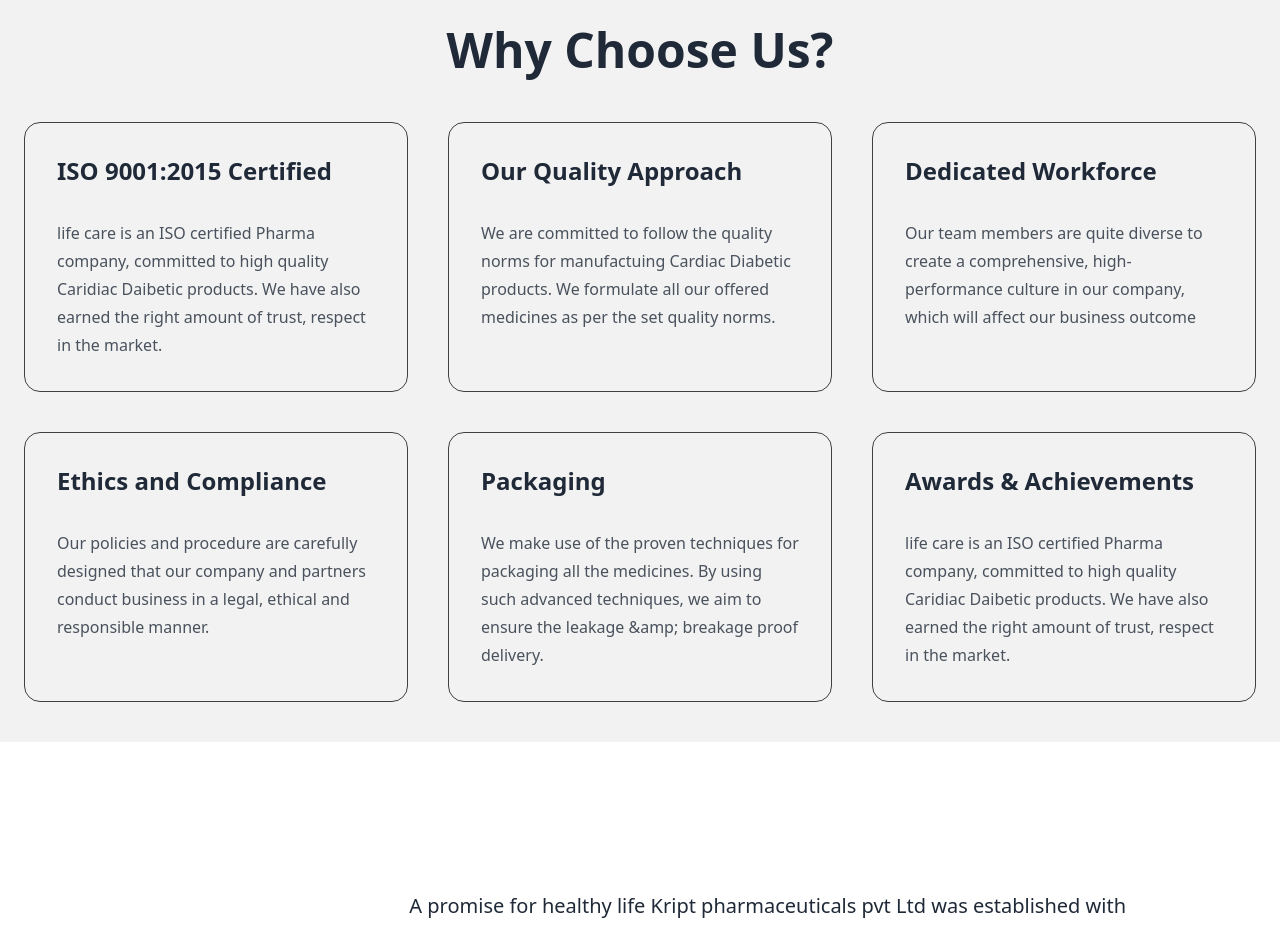
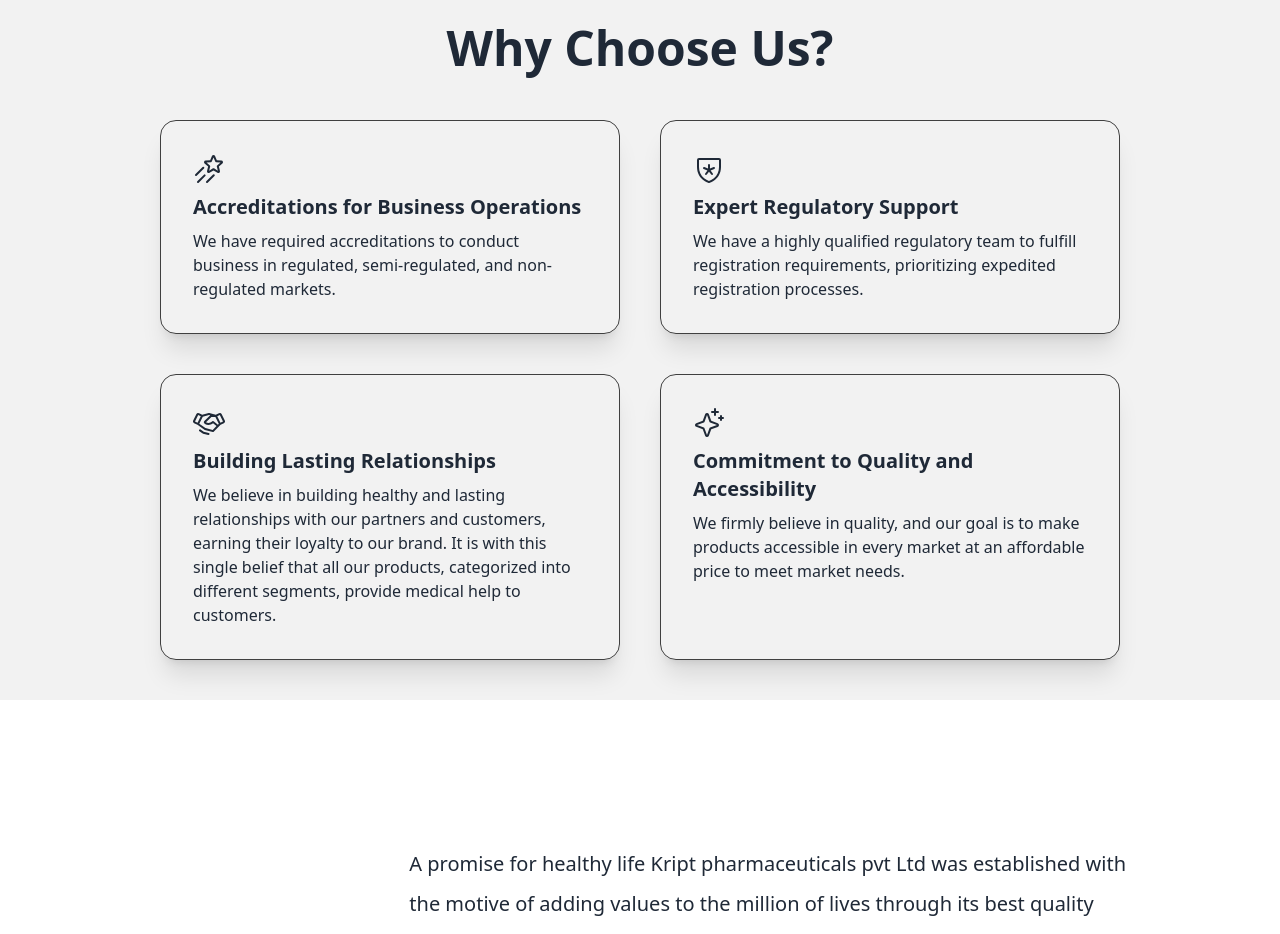
Before and after one commit to decipher-cs/kriptpharma, a React (Vite) app: page / in a window 1280 px wide. Shown: the part 1260-2194 px from the top of the page. Built offline with nearby package versions, Linux system fonts and the light colour scheme.

Commit message:
Changed contents of 'why choose us' and added svg to cards

```diff
--- a/src/routes/index.lazy.tsx
+++ b/src/routes/index.lazy.tsx
@@ -1,6 +1,12 @@
-import { Link, createLazyFileRoute } from '@tanstack/react-router'
+import { createLazyFileRoute } from '@tanstack/react-router'
 import heroImg from '../assets/backgrounds/hero.webp'
 import Breakout from '../components/Breakout'
+import {
+    PiHandshake,
+    PiShieldStar,
+    PiShootingStar,
+    PiSparkle,
+} from 'react-icons/pi'
 
 const modules = import.meta.glob('../assets/backgrounds/*.webp', {
     eager: true,
@@ -24,24 +30,8 @@ const Index = () => {
 
             <FeaturedProducts />
 
-            <section className="-mx-breath space-y-12 bg-base-200 py-10 lg:-mx-breath-lg">
-                <h2 className="text-center text-3xl font-bold lg:text-5xl">
-                    Why Choose Us?
-                </h2>
-                <article className="flex flex-wrap justify-center gap-10">
-                    {reasonsToChooseUs.map((data) => (
-                        <div
-                            key={data.title}
-                            className="card w-96 border border-neutral-700"
-                        >
-                            <div className="card-body prose">
-                                <h2 className="card-title">{data.title}</h2>
-                                <p>{data.description}</p>
-                            </div>
-                        </div>
-                    ))}
-                </article>
-            </section>
+            <ReasonsToChooseUse />
+
             <About />
 
             <MissionSection />
@@ -92,11 +82,12 @@ const featuredProductNames = [
     'Wheelchair',
     'Bed',
 ]
+
 const FeaturedProducts = () => {
     return (
         <Breakout>
             <section
-                className="w-full overflow-hidden border border-neutral-400 py-6"
+                className="w-full overflow-hidden py-6"
                 style={{
                     mask: 'linear-gradient(90deg, transparent, white 10%, white 90%, transparent)',
                 }}
@@ -160,6 +151,53 @@ const About = () => {
     )
 }
 
+const reasonsToChooseUs = [
+    {
+        logo: <PiShootingStar className="size-8" />,
+        title: `Accreditations for Business Operations`,
+        description: `We have required accreditations to conduct business in regulated, semi-regulated, and non-regulated markets.`,
+    },
+
+    {
+        logo: <PiShieldStar className="size-8" />,
+        title: `Expert Regulatory Support`,
+        description: `We have a highly qualified regulatory team to fulfill registration requirements, prioritizing expedited registration processes.`,
+    },
+
+    {
+        logo: <PiHandshake className="size-8" />,
+        title: `Building Lasting Relationships`,
+        description: `We believe in building healthy and lasting relationships with our partners and customers, earning their loyalty to our brand. It is with this single belief that all our products, categorized into different segments, provide medical help to customers.`,
+    },
+
+    {
+        logo: <PiSparkle className="size-8" />,
+        title: `Commitment to Quality and Accessibility`,
+        description: `We firmly believe in quality, and our goal is to make products accessible in every market at an affordable price to meet market needs.`,
+    },
+]
+const ReasonsToChooseUse = () => {
+    return (
+        <section className="-mx-breath space-y-12 bg-base-200 py-10 lg:-mx-breath-lg">
+            <h2 className="text-center text-3xl font-bold lg:text-5xl">
+                Why Choose Us?
+            </h2>
+            <article className="mx-auto grid max-w-screen-lg justify-between gap-10 px-breath-sm md:grid-cols-2">
+                {reasonsToChooseUs.map((data) => (
+                    <div
+                        key={data.title}
+                        className="group card card-body border border-neutral-700 shadow-xl transition-all hover:bg-primary hover:text-primary-content"
+                    >
+                        {data.logo}
+                        <h2 className="card-title">{data.title}</h2>
+                        <p className="">{data.description}</p>
+                    </div>
+                ))}
+            </article>
+        </section>
+    )
+}
+
 const MissionSection = () => {
     return (
         <Breakout className="justify-self-stretch bg-base-200">
@@ -214,45 +252,3 @@ const MissionSection = () => {
         </Breakout>
     )
 }
-
-const reasonsToChooseUs = [
-    {
-        title: `ISO 9001:2015 Certified`,
-        description: `life care is an ISO certified Pharma company, committed to high quality Caridiac Daibetic products. We have also earned the right amount of trust, respect in the market.`,
-        logoUrl: '',
-    },
-
-    {
-        title: `Our Quality Approach`,
-        description: `We are committed to follow the quality norms for manufactuing Cardiac Diabetic products. We formulate all our offered medicines as per the set quality norms.`,
-        logoUrl: '',
-    },
-
-    {
-        title: `Dedicated Workforce`,
-        description: `Our team members are quite diverse to create a comprehensive, high-performance culture in our company, which will affect our business outcome`,
-        logoUrl: '',
-    },
-
-    {
-        title: `Ethics and Compliance`,
-        description: `Our policies and procedure are carefully designed that our company and partners conduct business in a legal, ethical and responsible manner.`,
-        logoUrl: '',
-    },
-
-    {
-        title: `Packaging`,
-        description: `We make use of the proven techniques for packaging all the medicines. By using such advanced techniques, we aim to ensure the leakage &amp; breakage proof delivery.`,
-        logoUrl: '',
-    },
-
-    {
-        title: `Awards & Achievements`,
-        description: `life care is an ISO certified Pharma company, committed to high quality Caridiac Daibetic products. We have also earned the right amount of trust, respect in the market.`,
-        logoUrl: '',
-    },
-] satisfies {
-    title: string
-    description: string
-    logoUrl: string
-}[]
```
